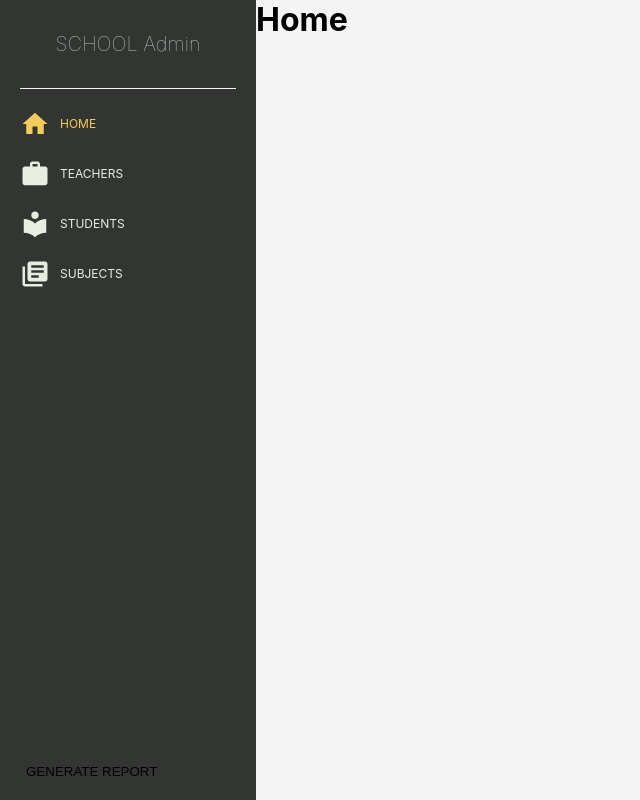
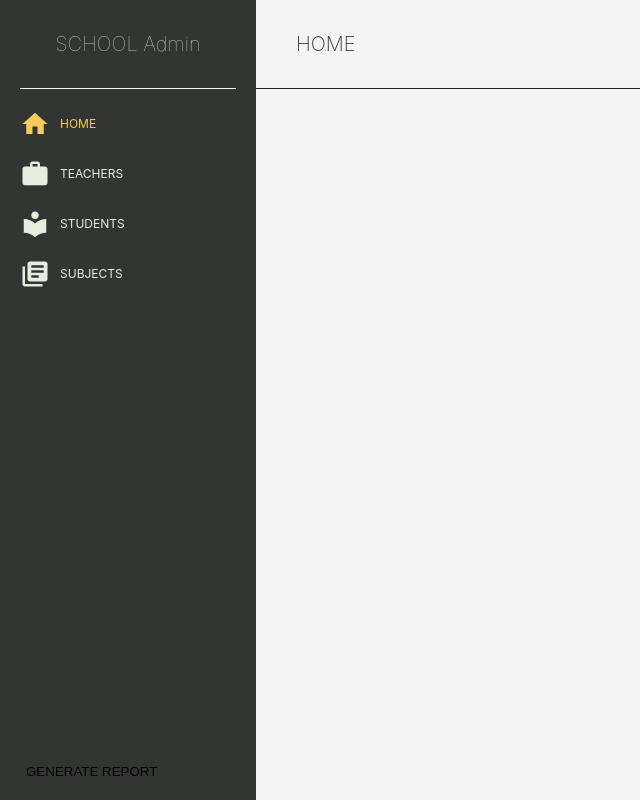
Before and after one commit to Danntastico/school-admin, a React (Create React App) app: page / in a window 1280 px wide. Shown: the whole page, without its empty margins (0-640 px from the left). Built offline with nearby package versions, Linux system fonts and the light colour scheme.

Commit message:
Added headbar component into pages

```diff
--- a/src/pages/Home.js
+++ b/src/pages/Home.js
@@ -1,9 +1,10 @@
 import React from 'react';
+import { Headbar } from '../components/Headbar';
 
 export const Home = () => {
   return (
     <div>
-      <h1>Home</h1>
+      <Headbar title='home' />
     </div>
   );
 };
--- a/src/pages/Student.js
+++ b/src/pages/Student.js
@@ -1,8 +1,10 @@
 import React from 'react';
+import { Headbar } from '../components/Headbar';
 
 export const Students = () => {
   return (
     <div>
+      <Headbar title='Student View' />
       <h1>Student</h1>
     </div>
   );
--- a/src/pages/Subjects.js
+++ b/src/pages/Subjects.js
@@ -1,9 +1,10 @@
 import React from 'react';
+import { Headbar } from '../components/Headbar';
 
 export const Subjects = () => {
   return (
     <div>
-      <h1>Subjects</h1>
+      <Headbar title='Subject View' />
     </div>
   );
 };
--- a/src/pages/Teacher.js
+++ b/src/pages/Teacher.js
@@ -1,8 +1,10 @@
 import React from 'react';
+import { Headbar } from '../components/Headbar';
 
 export const Teachers = () => {
   return (
     <div>
+      <Headbar title='Teacher View' />
       <h1>Teacher</h1>
     </div>
   );
```
